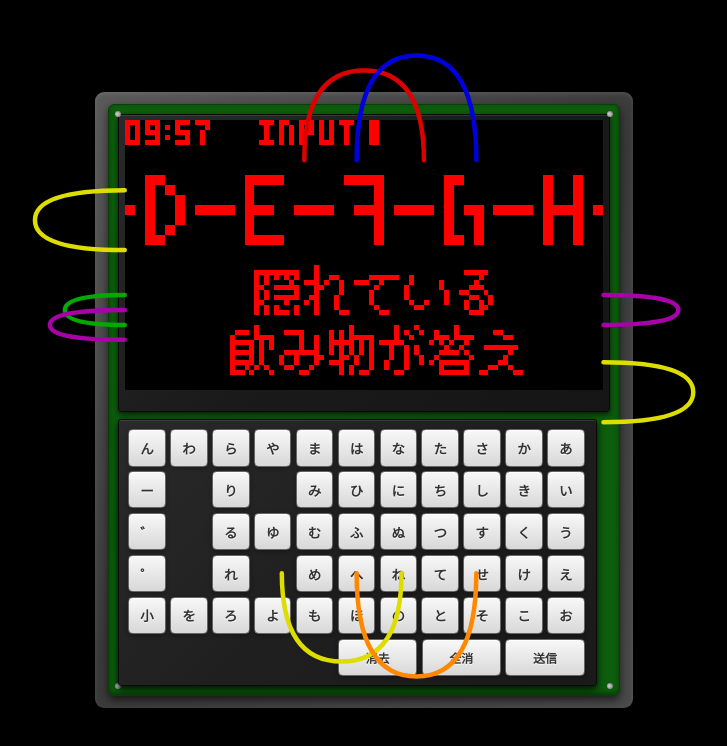
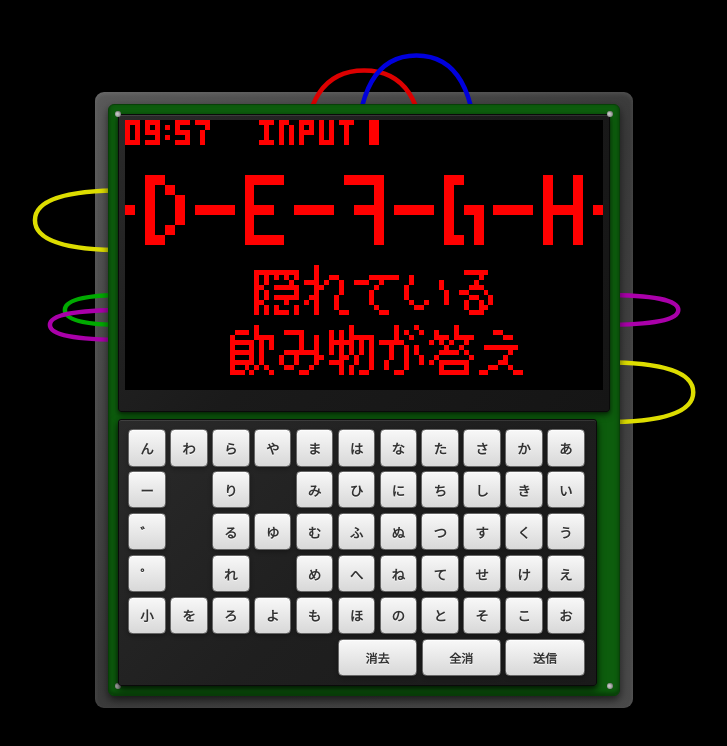
Before and after one commit to F-mM7/bomb-test, a React (Vite) app: page / in a window 1280 px wide. Both pictures are taken after a click on the button "🚨 START 🚨". Shown: the top 746 px of the page, without its empty margins (276-1003 px from the left). Built offline with nearby package versions, Linux system fonts and the light colour scheme.

Commit message:
feat: update zIndex in WireLayer component for improved layering

```diff
--- a/src/components/game/WireLayer.tsx
+++ b/src/components/game/WireLayer.tsx
@@ -13,7 +13,7 @@ const WireLayer: React.FC = () => {
         width: `calc(100% + ${scaleSize(BASE_SIZES.WIRE_LAYER_OVERFLOW)})`,
         height: `calc(100% + ${scaleSize(BASE_SIZES.WIRE_LAYER_OVERFLOW)})`,
         pointerEvents: "none",
-        zIndex: 15,
+        zIndex: 0,
       }}
     >
       <SvgWire d="M 380 180 Q 380 60 460 60 Q 540 60 540 180" stroke="#d00" />
```
